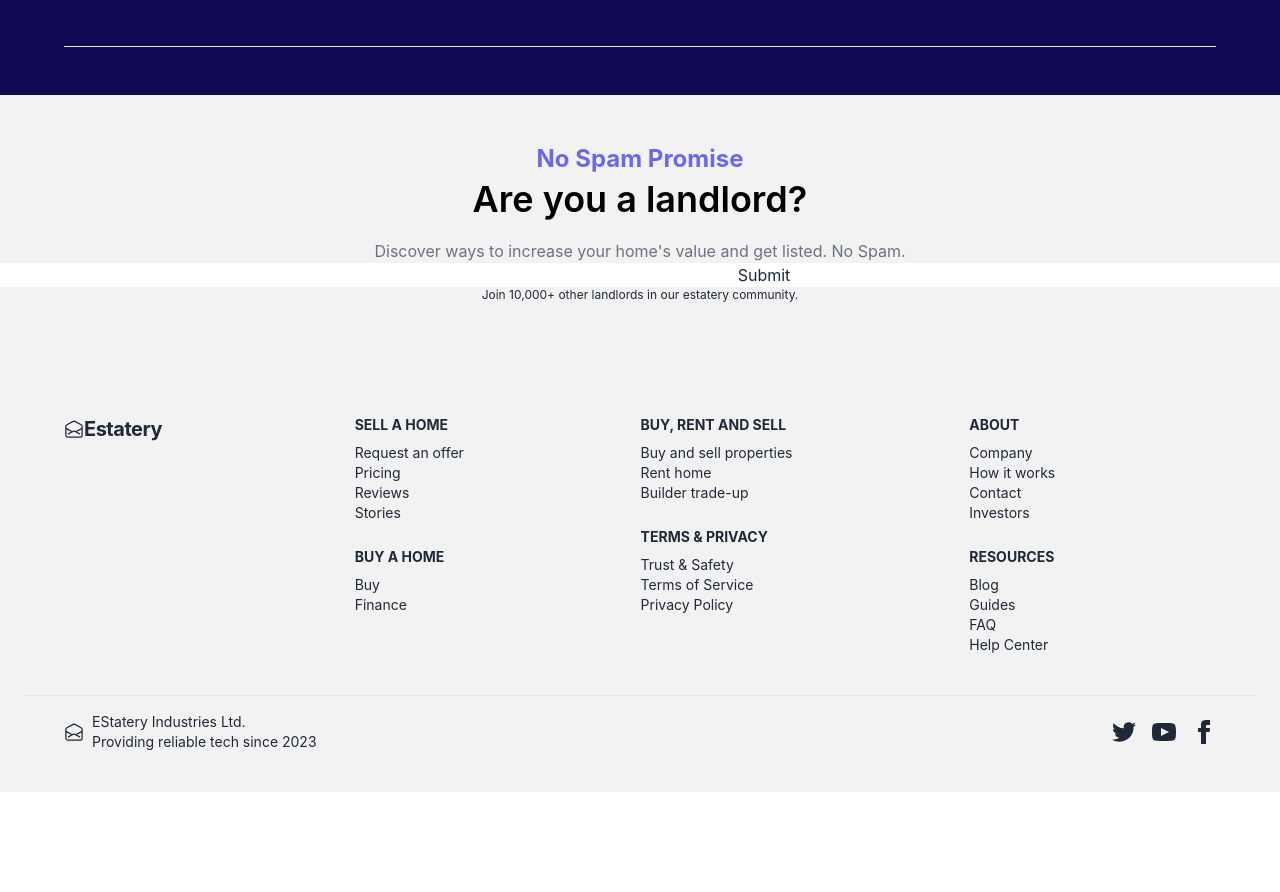
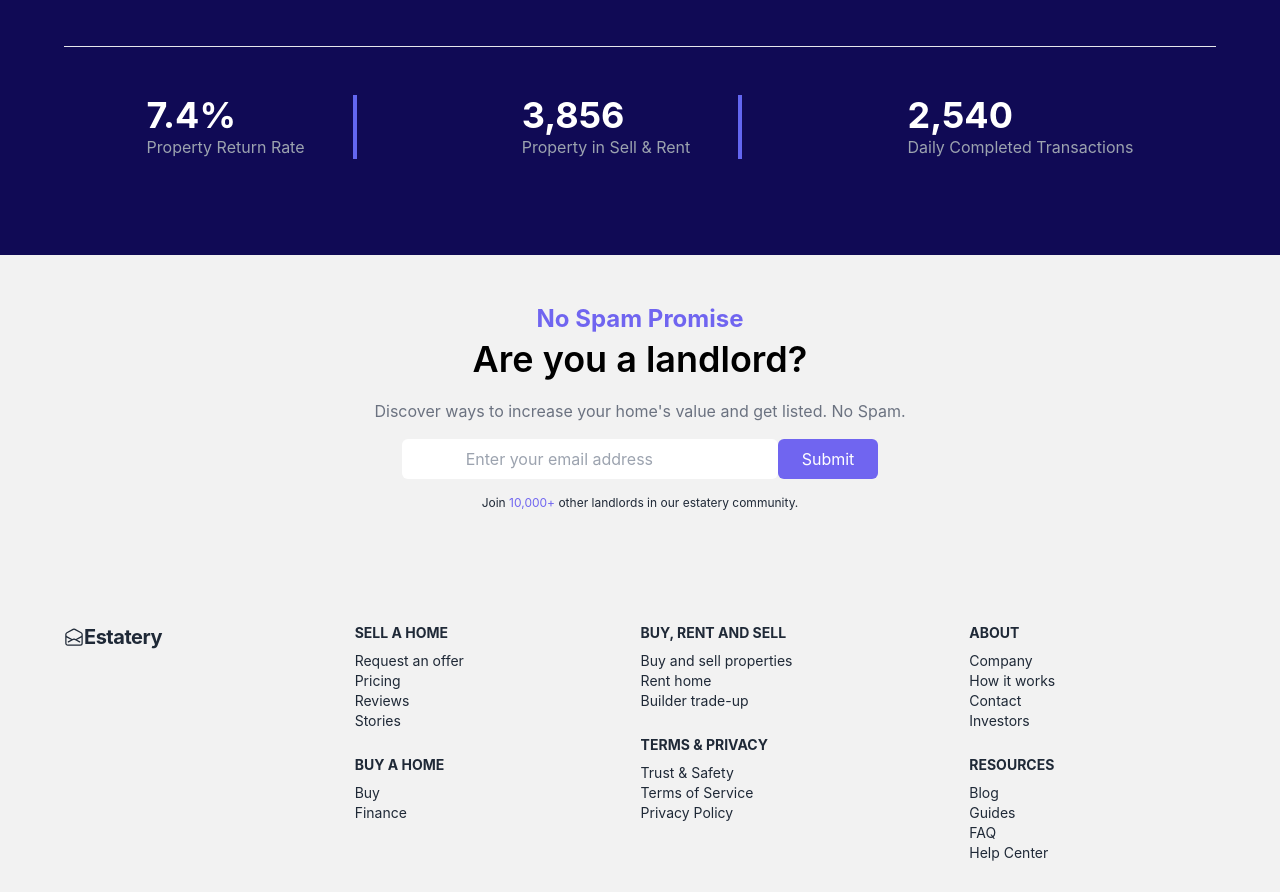
Before and after one commit to shafayatzamil/estatery, a React (Create React App) app: page / in a window 1280 px wide. Shown: the part 2886-3778 px from the top of the page. Before the commit the page ends 3678 px from the top, so only its background shows below. Built offline with nearby package versions, Linux system fonts and the light colour scheme.

Commit message:
landing page

```diff
--- a/src/component/pages/home/EasyTanent.js
+++ b/src/component/pages/home/EasyTanent.js
@@ -104,6 +104,21 @@ const EasyTanent = () => {
       </div>
 
       <hr className="mt-12 " />
+
+      <div className="flex justify-around my-12">
+        <div className="border-r-4 border-indigo-500 ">
+          <h2 className="text-4xl font-bold">7.4%</h2>
+          <p className="text-gray-400 mr-12">Property Return Rate</p>
+        </div>
+        <div className="border-r-4 border-indigo-500 ">
+          <h2 className="text-4xl font-bold">3,856</h2>
+          <p className="text-gray-400 mr-12">Property in Sell & Rent</p>
+        </div>
+        <div className="">
+          <h2 className="text-4xl font-bold">2,540</h2>
+          <p className="text-gray-400 ">Daily Completed Transactions</p>
+        </div>
+      </div>
     </div>
   );
 };
--- a/src/component/pages/home/SpamPromise.js
+++ b/src/component/pages/home/SpamPromise.js
@@ -12,13 +12,20 @@ const SpamPromise = () => {
       <p className="text-gray-500">
         Discover ways to increase your home's value and get listed. No Spam.
       </p>
-      <div className="bg-white">
-        <input type="email" />
-        <button>Submit</button>
+      <div className="py-4 ">
+        <input
+          type="email"
+          placeholder="Enter your email address"
+          className="px-16 py-2 rounded-md"
+        />
+        <button className="bg-[#7065F0]  text-white px-6 py-2  rounded-md">
+          Submit
+        </button>
       </div>
 
       <p className="text-xs">
-        Join 10,000+ other landlords in our estatery community.
+        Join <span className="text-[#7065F0]"> 10,000+</span> other landlords in
+        our estatery community.
       </p>
     </div>
   );
```
